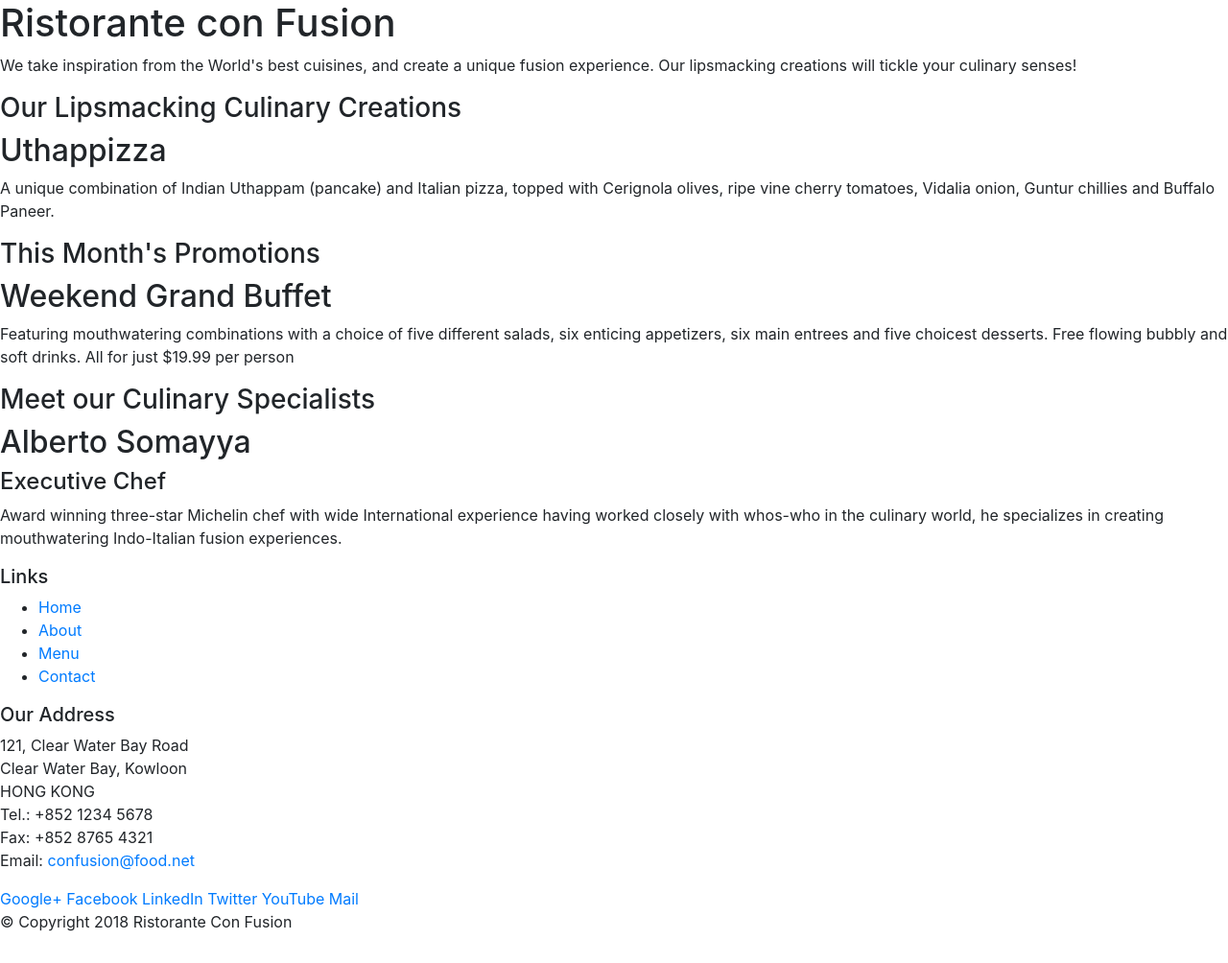
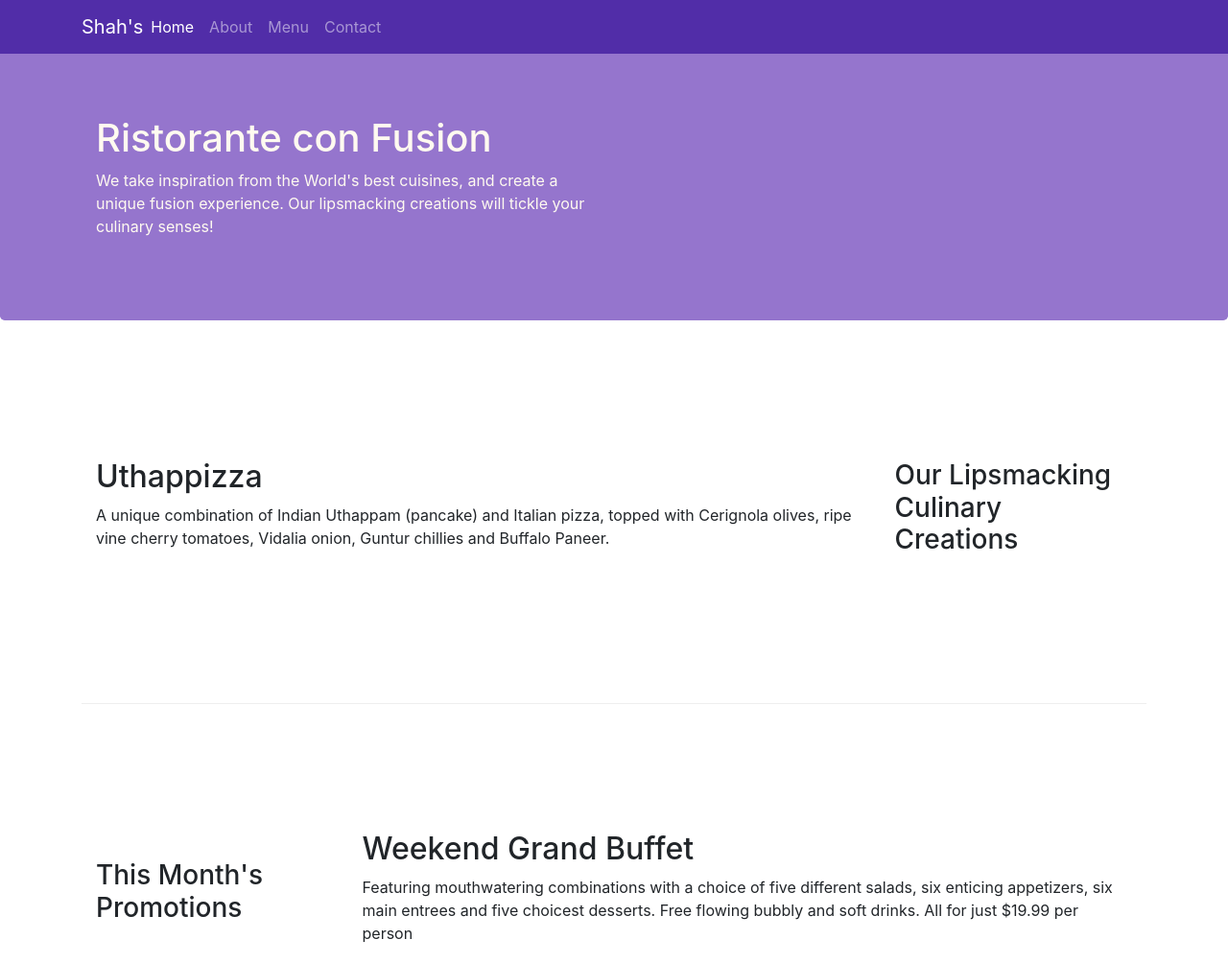
Before and after one commit to kunalshah03/Web_Bootstrap_Project, a website: page index.html in a window 1280 px wide. Shown: the top 1004 px of the page at 96% size. Drawn offline with nearby package versions, Linux system fonts and the light colour scheme.

Commit message:
navbar & breadcrums

```diff
--- a/css/style.css
+++ b/css/style.css
@@ -24,3 +24,10 @@
   margin: 0px;
   color: #0f0f0f;
 }
+body{
+  padding: 50px 0px 0px 0px;
+  z-index: 0;
+}
+.navbar-dark{
+  background-color: #512DA8;
+}
--- a/index.html
+++ b/index.html
@@ -8,15 +8,31 @@
 
   <!-- Bootstrap CSS -->
   <link rel="stylesheet" href="node_modules/bootstrap/dist/css/bootstrap.min.css">
+  <link rel="stylesheet" href="css/style.css">
     <title>Ristorante Con Fusion</title>
 </head>
 
 <body>
-
-    <header>
-        <div>
-            <div>
-                <div>
+    <nav class="navbar navbar-dark navbar-expand-sm fixed-top">
+        <div class="container">
+            <button class="navbar-toggler" type="button" data-toggle="collapse" data-target="#Navbar">
+                <span class="navbar-toggler-icon"></span>
+            </button>
+            <a class="navbar-brand mr-auto" href="#">Shah's</a>
+            <div class="collapse navbar-collapse" id="Navbar">
+                <ul class="navbar-nav mr-auto">
+                    <li class="nav-item active"><a class="nav-link" href="#">Home</a></li>
+                    <li class="nav-item"><a class="nav-link" href="./aboutus.html">About</a></li>
+                    <li class="nav-item"><a class="nav-link" href="#">Menu</a></li>
+                    <li class="nav-item"><a class="nav-link" href="#">Contact</a></li>
+                </ul>
+            </div>
+        </div>
+    </nav>
+    <header class ="jumbotron">
+        <div class="container">
+            <div class="row row-header">
+                <div class="col-12 col-sm-6">
                     <h1>Ristorante con Fusion</h1>
                     <p>We take inspiration from the World's best cuisines, and create a unique fusion experience. Our lipsmacking creations will tickle your culinary senses!</p>
                 </div>
@@ -26,33 +42,33 @@
         </div>
     </header>
 
-    <div>
-        <div>
-            <div>
+    <div class="container">
+        <div class="row content align-items-center">
+            <div class="col-12 col-sm-4 order-sm-last col-md-3">
                 <h3>Our Lipsmacking Culinary Creations</h3>
             </div>
-            <div>
+            <div class="col col-sm order-sm-first col-md">
                 <h2>Uthappizza</h2>
                 <p>A unique combination of Indian Uthappam (pancake) and Italian pizza, topped with Cerignola olives, ripe vine cherry tomatoes, Vidalia onion, Guntur chillies and Buffalo Paneer.</p>
             </div>
         </div>
 
 
-        <div>
-            <div>
+        <div class="row content align-items-center">
+            <div class="col-12 col-sm-4 col-md-3">
                 <h3>This Month's Promotions</h3>
             </div>
-            <div>
+            <div class="col col-sm col-md">
                 <h2>Weekend Grand Buffet</h2>
                 <p>Featuring mouthwatering combinations with a choice of five different salads, six enticing appetizers, six main entrees and five choicest desserts. Free flowing bubbly and soft drinks. All for just $19.99 per person </p>
             </div>
         </div>
 
-        <div>
-            <div>
+        <div class="row content align-items-center">
+            <div class="col-12 col-sm-4 order-sm-last col-md-3">
                 <h3>Meet our Culinary Specialists</h3>
             </div>
-            <div>
+            <div class="col col-sm order-sm-first col-md">
                 <h2>Alberto Somayya</h2>
                 <h4>Executive Chef</h4>
                 <p>Award winning three-star Michelin chef with wide International experience having worked closely with whos-who in the culinary world, he specializes in creating mouthwatering Indo-Italian fusion experiences. </p>
@@ -60,19 +76,19 @@
         </div>
     </div>
 
-    <footer>
-        <div>
-            <div>
-                <div>
+    <footer class="footer">
+        <div class="container">
+            <div class="row">
+                <div class="col-4 offset-1 col-sm-2">
                     <h5>Links</h5>
-                    <ul>
+                    <ul class="list-unstyled">
                         <li><a href="#">Home</a></li>
-                        <li><a href="#">About</a></li>
+                        <li><a href="./aboutus.html">About</a></li>
                         <li><a href="#">Menu</a></li>
                         <li><a href="#">Contact</a></li>
                     </ul>
                 </div>
-                <div>
+                <div class="col-7 col-sm-5">
                     <h5>Our Address</h5>
                     <address>
 		              121, Clear Water Bay Road<br>
@@ -83,19 +99,19 @@
 		              Email: <a href="mailto:confusion@food.net">confusion@food.net</a>
 		           </address>
                 </div>
-                <div>
-                    <div>
+                <div class="col-12 col-sm-4 align-self-center">
+                    <div class="text-center">
                         <a href="http://google.com/+">Google+</a>
-                        <a href="http://www.facebook.com/profile.php?id=">Facebook</a>
-                        <a href="http://www.linkedin.com/in/">LinkedIn</a>
-                        <a href="http://twitter.com/">Twitter</a>
-                        <a href="http://youtube.com/">YouTube</a>
-                        <a href="mailto:">Mail</a>
+                        <a href="http://www.facebook.com/profile.php?id="> Facebook</a>
+                        <a href="http://www.linkedin.com/in/"> LinkedIn</a>
+                        <a href="http://twitter.com/"> Twitter</a>
+                        <a href="http://youtube.com/"> YouTube</a>
+                        <a href="mailto:"> Mail</a>
                     </div>
                 </div>
            </div>
-           <div>
-                <div>
+           <div class="row justify-content-center">
+                <div class="col-auto">
                     <p>© Copyright 2018 Ristorante Con Fusion</p>
                 </div>
            </div>
```
Also changed, not shown: aboutus.html (+26 -7 lines).
